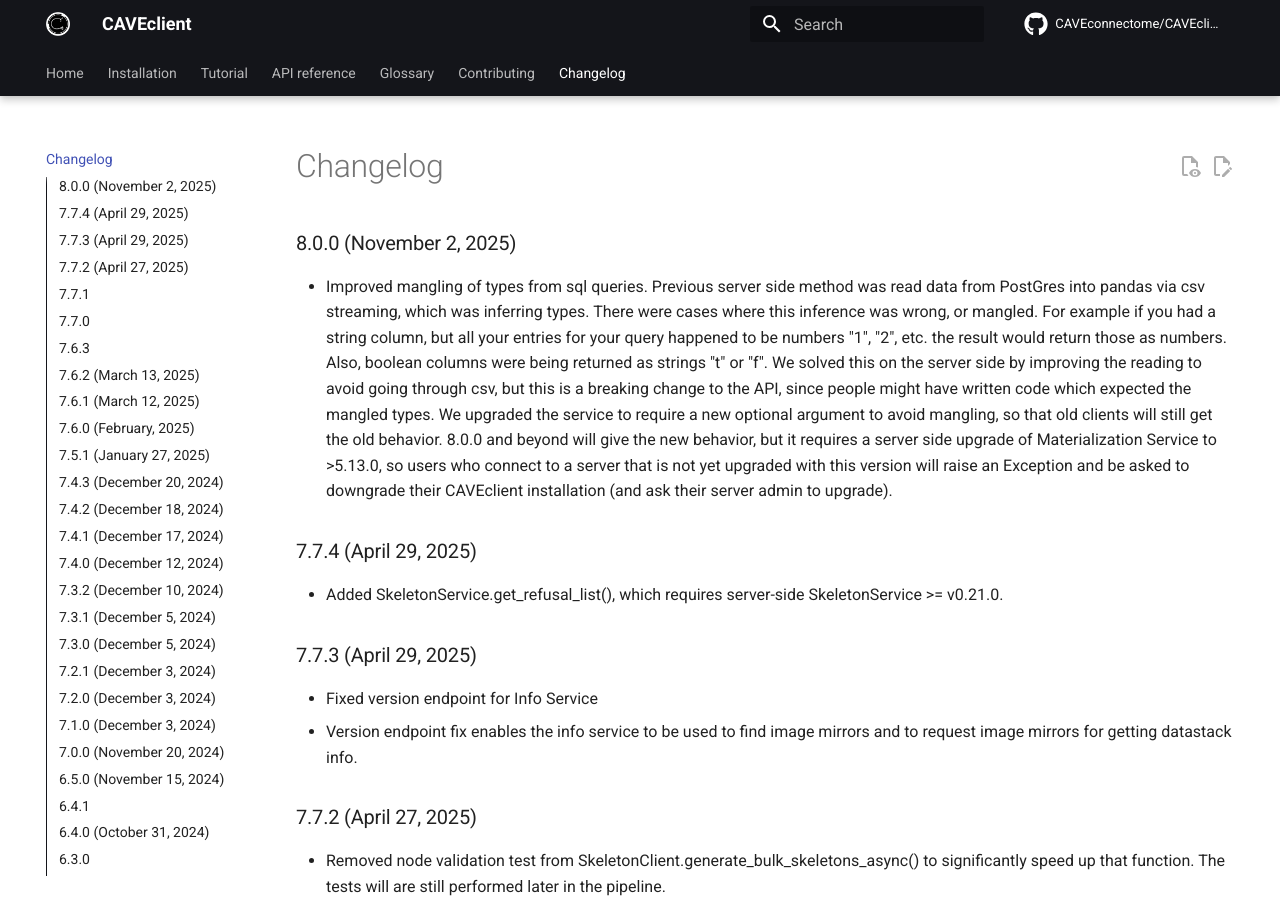
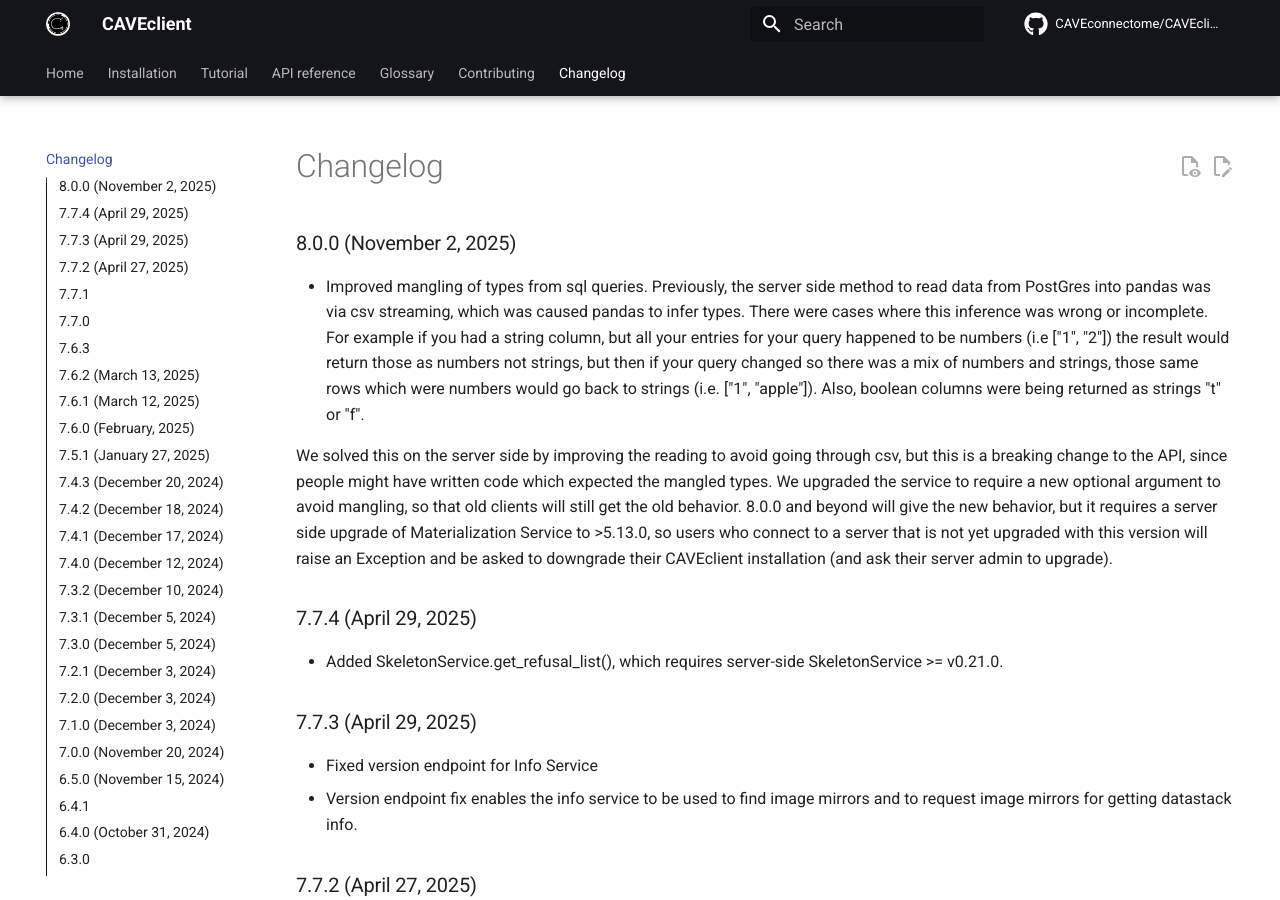
Before and after one commit to CAVEconnectome/CAVEclient, an MkDocs documentation site: the page built from docs/changelog.md, in a window 1280 px wide and 900 px high. Built offline with MkDocs 1.6.1 and Material for MkDocs 9.7.7, drawn with Linux system fonts in a browser that asks for light colours; comment, search, counter and statistics services are not loaded.

Commit message:
improving description

```diff
--- a/docs/changelog.md
+++ b/docs/changelog.md
@@ -2,7 +2,9 @@
 title: Changelog
 ---
 ## 8.0.0 (November 2, 2025)
-- Improved mangling of types from sql queries.  Previous server side method was read data from PostGres into pandas via csv streaming, which was inferring types.  There were cases where this inference was wrong, or mangled.  For example if you had a string column, but all your entries for your query happened to be numbers "1", "2", etc. the result would return those as numbers. Also, boolean columns were being returned as strings "t" or "f".  We solved this on the server side by improving the reading to avoid going through csv, but this is a breaking change to the API, since people might have written code which expected the mangled types.  We upgraded the service to require a new optional argument to avoid mangling, so that old clients will still get the old behavior.  8.0.0 and beyond will give the new behavior, but it requires a server side upgrade of Materialization Service to >5.13.0, so users who connect to a server that is not yet upgraded with this version will raise an Exception and be asked to downgrade their CAVEclient installation (and ask their server admin to upgrade).
+- Improved mangling of types from sql queries.  Previously, the server side method to read data from PostGres into pandas was via csv streaming, which was caused pandas to infer types.  There were cases where this inference was wrong or incomplete.  For example if you had a string column, but all your entries for your query happened to be numbers (i.e ["1", "2"]) the result would return those as numbers not strings, but then if your query changed so there was a mix of numbers and strings, those same rows which were numbers would go back to strings (i.e. ["1", "apple"]). Also, boolean columns were being returned as strings "t" or "f".
+
+ We solved this on the server side by improving the reading to avoid going through csv, but this is a breaking change to the API, since people might have written code which expected the mangled types.  We upgraded the service to require a new optional argument to avoid mangling, so that old clients will still get the old behavior.  8.0.0 and beyond will give the new behavior, but it requires a server side upgrade of Materialization Service to >5.13.0, so users who connect to a server that is not yet upgraded with this version will raise an Exception and be asked to downgrade their CAVEclient installation (and ask their server admin to upgrade).
 
 ## 7.7.4 (April 29, 2025)
 - Added SkeletonService.get_refusal_list(), which requires server-side SkeletonService >= v0.21.0.
```
